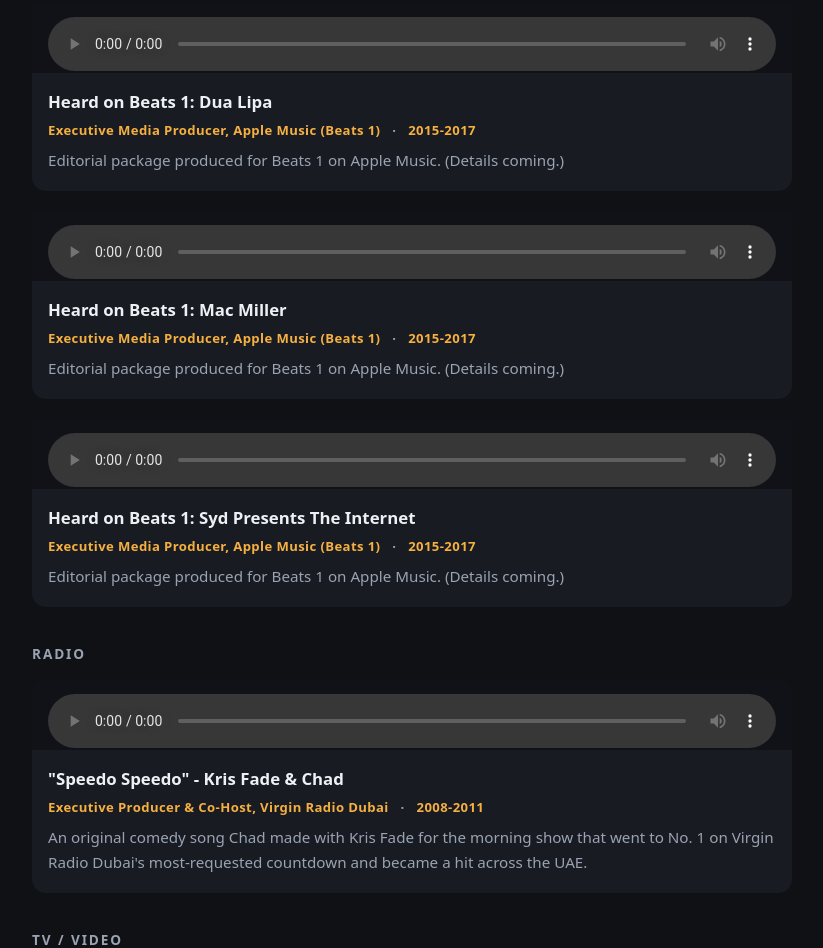
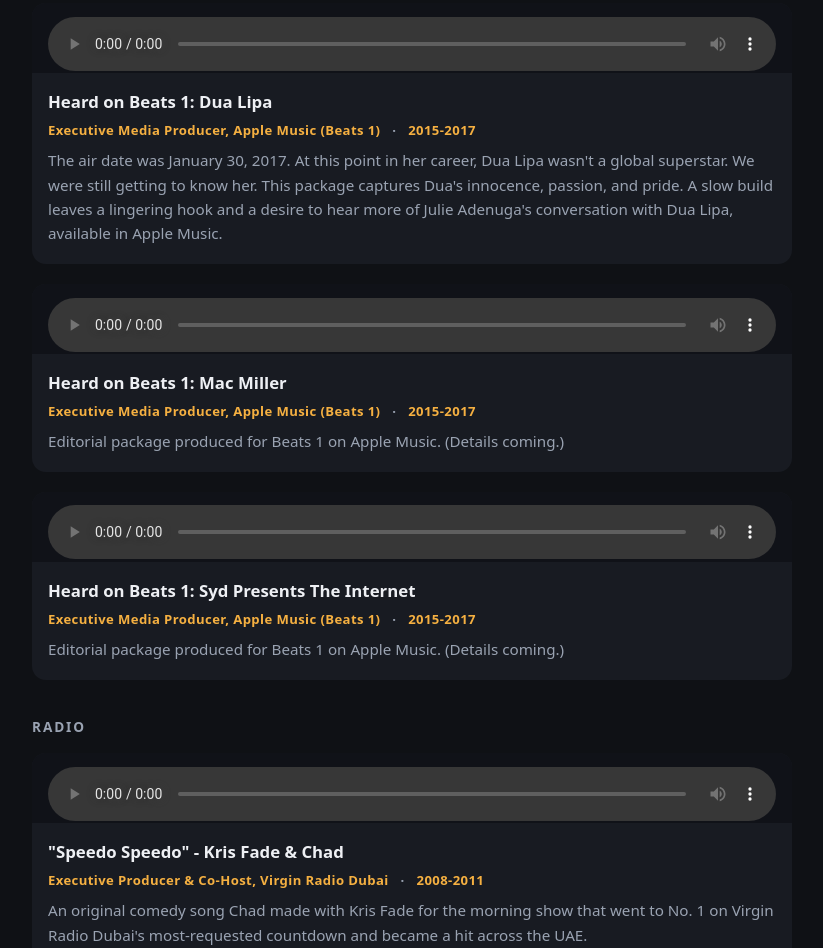
Before and after one commit to chadmanes/chadmanes.github.io, a plain HTML site: page index.html in a window 1280 px wide. Shown: the part 2480-3428 px from the top of the page, without its empty margins (108-931 px from the left). Drawn offline with Linux system fonts and the light colour scheme.

Commit message:
Replace the Dua Lipa editorial caption
Use the January 30, 2017 air-date description in place of the placeholder note.

Co-authored-by: Chad Manes <chadmanes@users.noreply.github.com>

```diff
--- a/index.html
+++ b/index.html
@@ -96,7 +96,7 @@
             </div>
             <h3>Heard on Beats 1: Dua Lipa</h3>
             <p class="meta">Executive Media Producer, Apple Music (Beats 1) <span class="sep">·</span> 2015-2017</p>
-            <p>Editorial package produced for Beats 1 on Apple Music. (Details coming.)</p>
+            <p>The air date was January 30, 2017. At this point in her career, Dua Lipa wasn't a global superstar. We were still getting to know her. This package captures Dua's innocence, passion, and pride. A slow build leaves a lingering hook and a desire to hear more of Julie Adenuga's conversation with Dua Lipa, available in Apple Music.</p>
           </article>
           <article class="card work-card">
             <div class="audio">
```
